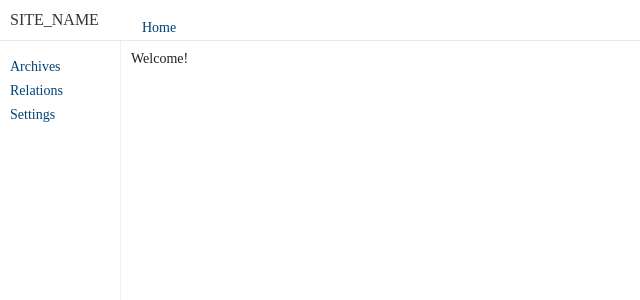
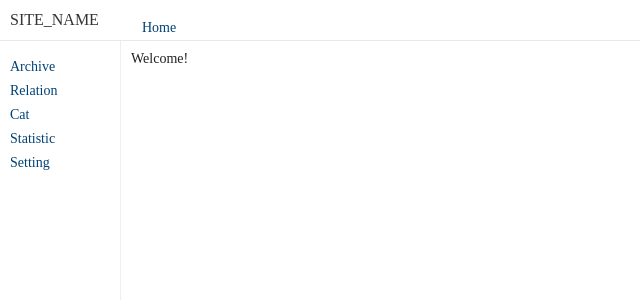
Before and after one commit to leiminglin/LBlog, a PHP site: page /App/themes/default/blog/admin/index.php in a window 1280 px wide. Shown: the top 300 px of the page, without its empty margins (0-640 px from the left). Run offline with PHP 8.4, Linux system fonts and the light colour scheme; some libraries are stand-ins or nearby versions.

Commit message:
copy modify

```diff
--- a/App/themes/default/blog/admin/index.php
+++ b/App/themes/default/blog/admin/index.php
@@ -143,15 +143,21 @@ window.onload = function(){
 	<div class="left">
 		<ul>
 			<li>
-			<a href="javascript:void(0)" data-action="lblog_admin_archives_list_page">Archives</a>
+			<a href="javascript:void(0)" data-action="lblog_admin_archives_list_page">Archive</a>
 			</li>
 			<li>
-			<a href="javascript:void(0)" data-action="lblog_admin_archives_list_page">Relations</a>
+			<a href="javascript:void(0)" data-action="lblog_admin_archives_list_page">Relation</a>
 			</li>
 			<li>
-			<a href="javascript:void(0)" data-action="lblog_admin_settings_page">Settings</a>
+			<a href="javascript:void(0)" data-action="lblog_admin_settings_page">Cat</a>
 			</li>
-		</ul>
+			<li>
+			<a href="javascript:void(0)" data-action="lblog_admin_settings_page">Statistic</a>
+			</li>
+			<li>
+			<a href="javascript:void(0)" data-action="lblog_admin_settings_page">Setting</a>
+			</li>
+	</ul>
 	</div>
 
 	<div class="right">
--- a/App/themes/default/blog/admin/js/archives.js
+++ b/App/themes/default/blog/admin/js/archives.js
@@ -9,7 +9,7 @@ function get_list_archives_page(pid){
 		path += '/'+pid;
 	}
 	$.get(path, function(rs){
-		create_tab('Archives', rs);
+		create_tab('Archive', rs);
 	});
 }
 
```
